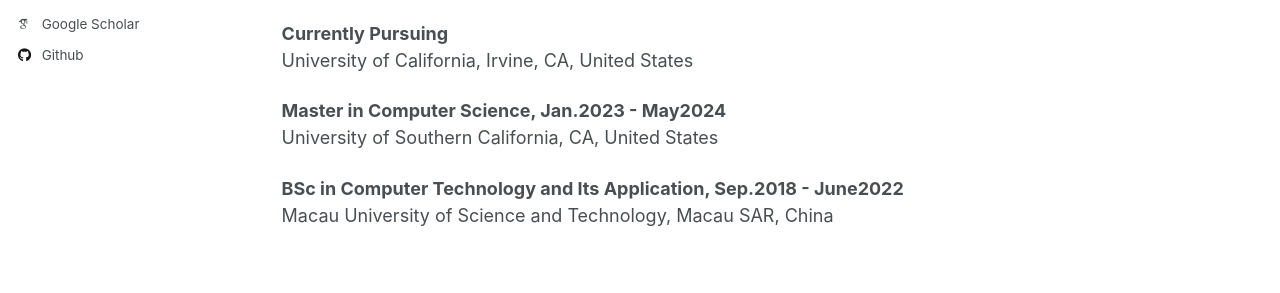
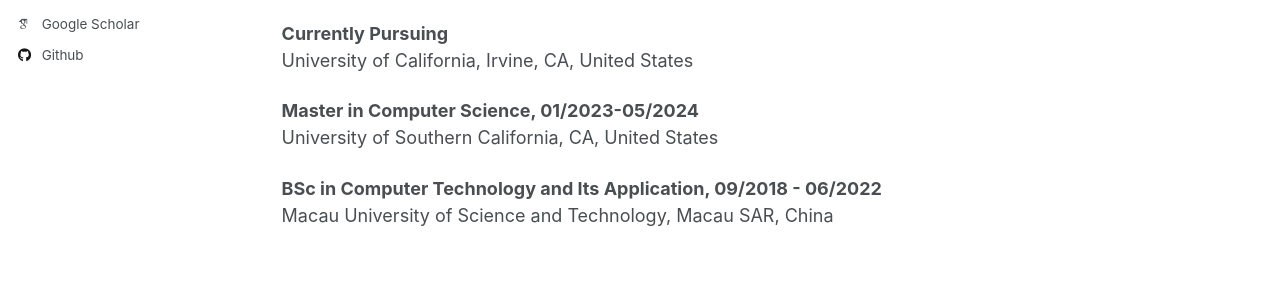
Before and after one commit to YaqiHu23/YaqiHu23.github.io, a Jekyll site: the page built from _pages/about.md, in a window 1280 px wide and 1099 px high. Shown: the part 466-759 px from the top of the window. Built offline with Jekyll 4.4.1, drawn with Linux system fonts in a browser that asks for light colours; some web fonts are replaced.

Commit message:
version_v0.1

```diff
--- a/_pages/about.md
+++ b/_pages/about.md
@@ -16,8 +16,8 @@ Education
 **Currently Pursuing**
 University of California, Irvine, CA, United States
 
-**Master in Computer Science, Jan.2023 - May2024**
+**Master in Computer Science, 01/2023-05/2024**
 University of Southern California, CA, United States
 
-**BSc in Computer Technology and Its Application, Sep.2018 - June2022**
+**BSc in Computer Technology and Its Application, 09/2018 - 06/2022**
 Macau University of Science and Technology, Macau SAR, China
```
